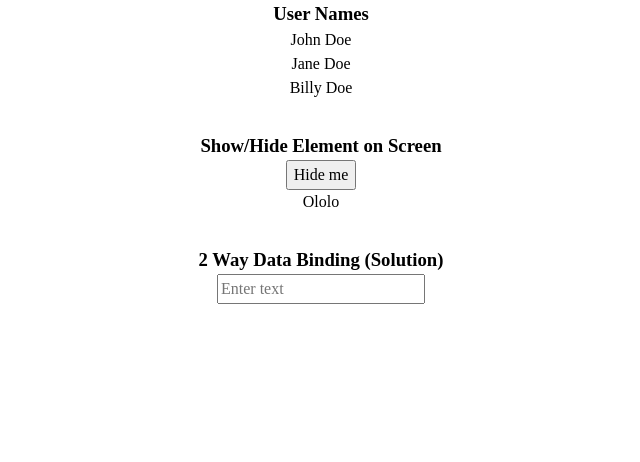
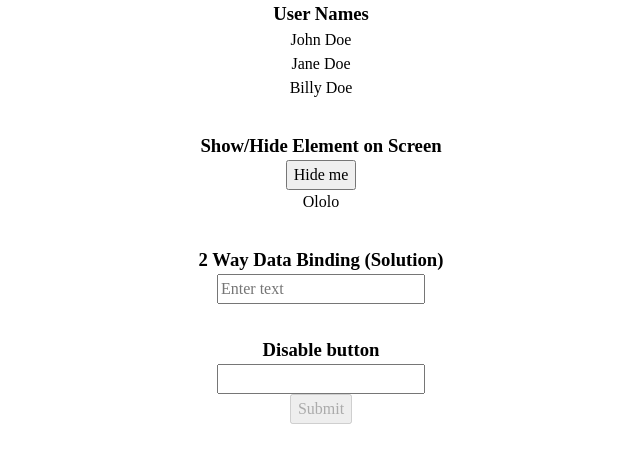
Before and after one commit to DrevAnt/codchallenge, a React (Create React App) app: page / in a window 1280 px wide. Shown: the top 462 px of the page, without its empty margins (319-959 px from the left). Built offline with nearby package versions, Linux system fonts and the light colour scheme.

Commit message:
"disable button -input length"

```diff
--- a/src/App.js
+++ b/src/App.js
@@ -2,6 +2,7 @@ import "./App.css";
 import DisplayArray from "./Component/DisplayArray/DisplayArray";
 import ShowHide from "./Component/ShowHide/ShowHide";
 import DataBind from "./Component/DataBind/DataBind";
+import DisableButton from "./Component/DisableButton/DisableButton";
 
 function App() {
   return (
@@ -9,6 +10,7 @@ function App() {
       <DisplayArray />
       <ShowHide />
       <DataBind />
+      <DisableButton />
     </div>
   );
 }
--- /dev/null
+++ b/src/Component/DisableButton/DisableButton.jsx
@@ -0,0 +1,16 @@
+import { useState } from "react";
+
+function DisableButton() {
+  const [value, setValue] = useState("");
+  return (
+    <>
+      <div className="showhide">
+        <h3>Disable button</h3>
+        <input type="text" onChange={(e) => setValue(e.target.value)}></input>
+        <button disabled={value.length < 1}>Submit</button>
+      </div>
+    </>
+  );
+}
+
+export default DisableButton;
```
